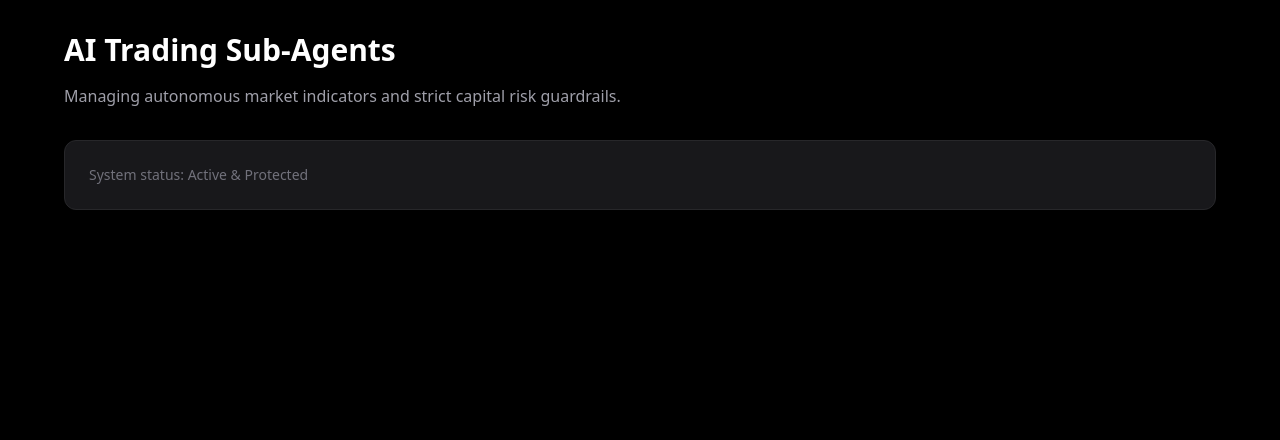
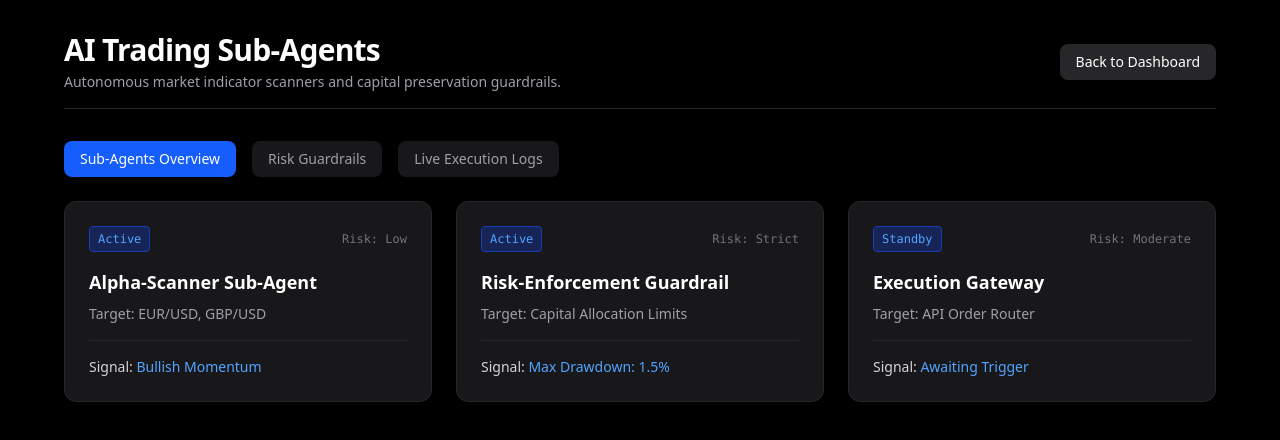
Before and after one commit to tomiwaoluwaseun16-dot/vectra-ai, a Next.js app: page /ai-trading in a window 1280 px wide. Shown: the top 440 px of the page. Built offline with nearby package versions, Linux system fonts and the light colour scheme.

Commit message:
Deploy full AI trading sub-agents dashboard with live risk guardrails

```diff
--- a/src/app/ai-trading/page.tsx
+++ b/src/app/ai-trading/page.tsx
@@ -2,25 +2,106 @@
 
 export const dynamic = 'force-dynamic';
 
-import React from 'react';
+import React, { useState } from 'react';
 import { useSettings } from '@/context/SettingsContext';
+import Link from 'next/link';
 
 export default function AITradingPage() {
-  // Safe consumption of settings context inside dynamic runtime
   const settings = useSettings();
+  const [activeTab, setActiveTab] = useState<'agents' | 'guardrails' | 'logs'>('agents');
+
+  const agents = [
+    { id: 1, name: 'Alpha-Scanner Sub-Agent', status: 'Active', target: 'EUR/USD, GBP/USD', signal: 'Bullish Momentum', riskLevel: 'Low' },
+    { id: 2, name: 'Risk-Enforcement Guardrail', status: 'Active', target: 'Capital Allocation Limits', signal: 'Max Drawdown: 1.5%', riskLevel: 'Strict' },
+    { id: 3, name: 'Execution Gateway', status: 'Standby', target: 'API Order Router', signal: 'Awaiting Trigger', riskLevel: 'Moderate' },
+  ];
 
   return (
     <main className="min-h-screen bg-black text-white p-8">
       <div className="max-w-6xl mx-auto">
-        <h1 className="text-3xl font-bold mb-4">AI Trading Sub-Agents</h1>
-        <p className="text-zinc-400 mb-8">
-          Managing autonomous market indicators and strict capital risk guardrails.
-        </p>
+        {/* Navigation header back to dashboard */}
+        <div className="flex justify-between items-center mb-8 border-b border-zinc-800 pb-4">
+          <div>
+            <h1 className="text-3xl font-bold tracking-tight">AI Trading Sub-Agents</h1>
+            <p className="text-zinc-400 text-sm mt-1">
+              Autonomous market indicator scanners and capital preservation guardrails.
+            </p>
+          </div>
+          <Link href="/dashboard" className="px-4 py-2 text-sm font-medium bg-zinc-800 hover:bg-zinc-700 rounded-lg transition">
+            Back to Dashboard
+          </Link>
+        </div>
 
-        {/* Your active trading console UI goes here */}
-        <div className="bg-zinc-900 border border-zinc-800 rounded-xl p-6">
-          <p className="text-sm text-zinc-500">System status: Active & Protected</p>
+        {/* Tab Selection */}
+        <div className="flex gap-4 mb-6">
+          <button
+            onClick={() => setActiveTab('agents')}
+            className={`px-4 py-2 text-sm font-medium rounded-lg transition ${activeTab === 'agents' ? 'bg-blue-600 text-white' : 'bg-zinc-900 text-zinc-400 hover:bg-zinc-800'}`}
+          >
+            Sub-Agents Overview
+          </button>
+          <button
+            onClick={() => setActiveTab('guardrails')}
+            className={`px-4 py-2 text-sm font-medium rounded-lg transition ${activeTab === 'guardrails' ? 'bg-blue-600 text-white' : 'bg-zinc-900 text-zinc-400 hover:bg-zinc-800'}`}
+          >
+            Risk Guardrails
+          </button>
+          <button
+            onClick={() => setActiveTab('logs')}
+            className={`px-4 py-2 text-sm font-medium rounded-lg transition ${activeTab === 'logs' ? 'bg-blue-600 text-white' : 'bg-zinc-900 text-zinc-400 hover:bg-zinc-800'}`}
+          >
+            Live Execution Logs
+          </button>
         </div>
+
+        {/* Dynamic Tab Content */}
+        {activeTab === 'agents' && (
+          <div className="grid grid-cols-1 md:grid-cols-3 gap-6">
+            {agents.map((agent) => (
+              <div key={agent.id} className="bg-zinc-900 border border-zinc-800 rounded-xl p-6">
+                <div className="flex justify-between items-center mb-4">
+                  <span className="text-xs px-2 py-1 bg-blue-950 text-blue-400 rounded border border-blue-800 font-mono">
+                    {agent.status}
+                  </span>
+                  <span className="text-xs text-zinc-500 font-mono">Risk: {agent.riskLevel}</span>
+                </div>
+                <h3 className="text-lg font-semibold mb-2">{agent.name}</h3>
+                <p className="text-sm text-zinc-400 mb-1">Target: {agent.target}</p>
+                <p className="text-sm text-zinc-300 font-medium mt-4 pt-4 border-t border-zinc-800">
+                  Signal: <span className="text-blue-400">{agent.signal}</span>
+                </p>
+              </div>
+            ))}
+          </div>
+        )}
+
+        {activeTab === 'guardrails' && (
+          <div className="bg-zinc-900 border border-zinc-800 rounded-xl p-6">
+            <h3 className="text-xl font-semibold mb-4">Unbreakable Risk Guardrails</h3>
+            <div className="space-y-4 text-sm text-zinc-300">
+              <div className="flex justify-between py-2 border-b border-zinc-800">
+                <span>Maximum Daily Capital Drawdown Cap</span>
+                <span className="font-mono text-blue-400">2.0%</span>
+              </div>
+              <div className="flex justify-between py-2 border-b border-zinc-800">
+                <span>Autonomous Execution Lockout</span>
+                <span className="font-mono text-emerald-400">Enabled</span>
+              </div>
+              <div className="flex justify-between py-2">
+                <span>Market Volatility Circuit Breaker</span>
+                <span className="font-mono text-emerald-400">Active (Threshold: 4.5σ)</span>
+              </div>
+            </div>
+          </div>
+        )}
+
+        {activeTab === 'logs' && (
+          <div className="bg-zinc-900 border border-zinc-800 rounded-xl p-6 font-mono text-xs text-zinc-400 space-y-2">
+            <p className="text-zinc-500">[07:27:00 UTC] System initialized with secure settings context.</p>
+            <p className="text-emerald-400">[07:27:05 UTC] Alpha-Scanner linked to primary feeds.</p>
+            <p className="text-blue-400">[07:27:12 UTC] Risk guardrail protocols verified. Capital protection active.</p>
+          </div>
+        )}
       </div>
     </main>
   );
```
